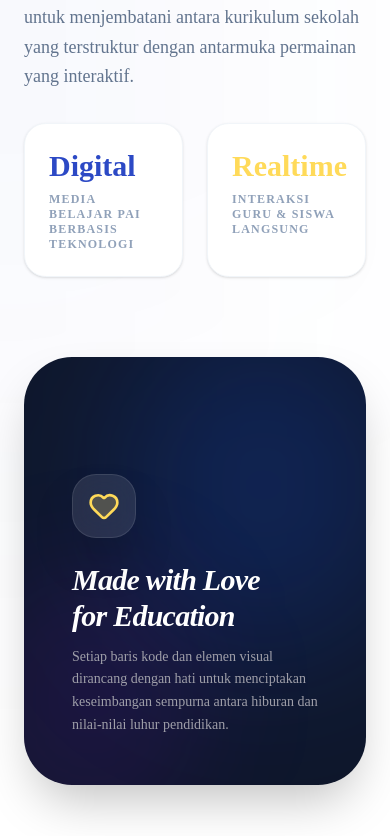
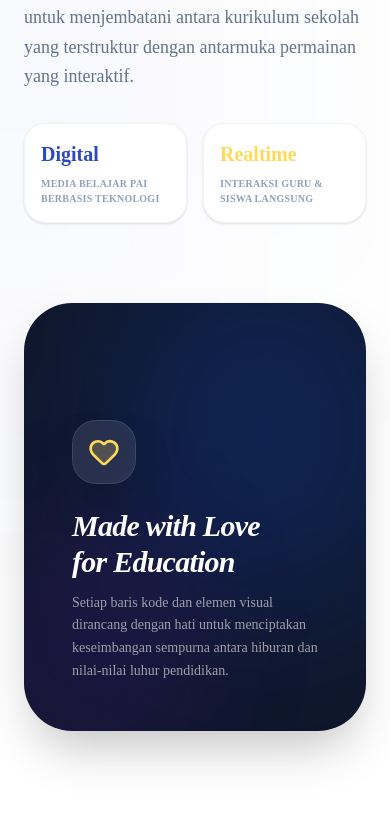
Before and after one commit to Araihan413/EduBoard, a Next.js app in the folder apps/web/: page /about in a window 390 px wide. Shown: the part 844-1680 px from the top of the page. Built offline with nearby package versions, Linux system fonts and the light colour scheme; no server answers.

Commit message:
fix(web): make about page value cards fully responsive on mobile
- Adjusted grid gaps and card padding to adapt seamlessly on narrow screens

- Set font sizes and letter spacing to be responsive to prevent card bounds overflow

- Added break-words and min-w-0 classes to guarantee clean word wrapping

```diff
--- a/apps/web/app/about/page.tsx
+++ b/apps/web/app/about/page.tsx
@@ -44,14 +44,14 @@ export default function AboutPage() {
               <p className="text-slate-500 text-lg leading-relaxed font-medium">
                  Kami percaya bahwa pembelajaran yang efektif berawal dari rasa ingin tahu dan kesenangan. EduBoard PAI dikembangkan untuk menjembatani antara kurikulum sekolah yang terstruktur dengan antarmuka permainan yang interaktif.
               </p>
-              <div className="grid grid-cols-2 gap-6">
-                 <div className="p-6 rounded-2xl bg-white border border-slate-100 shadow-sm">
-                    <div className="text-[#2c49c5] font-black text-3xl mb-2">Digital</div>
-                    <p className="text-xs text-slate-400 font-bold uppercase tracking-widest leading-tight">Media belajar PAI berbasis teknologi</p>
+              <div className="grid grid-cols-2 gap-4 sm:gap-6">
+                 <div className="p-4 sm:p-6 rounded-2xl bg-white border border-slate-100 shadow-sm min-w-0 break-words">
+                    <div className="text-[#2c49c5] font-black text-xl sm:text-2xl md:text-3xl mb-2 break-words">Digital</div>
+                    <p className="text-[10px] sm:text-xs text-slate-400 font-bold uppercase tracking-wide sm:tracking-widest leading-normal sm:leading-tight break-words">Media belajar PAI berbasis teknologi</p>
                  </div>
-                 <div className="p-6 rounded-2xl bg-white border border-slate-100 shadow-sm">
-                    <div className="text-[#ffda59] font-black text-3xl mb-2">Realtime</div>
-                    <p className="text-xs text-slate-400 font-bold uppercase tracking-widest leading-tight">Interaksi guru & siswa langsung</p>
+                 <div className="p-4 sm:p-6 rounded-2xl bg-white border border-slate-100 shadow-sm min-w-0 break-words">
+                    <div className="text-[#ffda59] font-black text-xl sm:text-2xl md:text-3xl mb-2 break-words">Realtime</div>
+                    <p className="text-[10px] sm:text-xs text-slate-400 font-bold uppercase tracking-wide sm:tracking-widest leading-normal sm:leading-tight break-words">Interaksi guru & siswa langsung</p>
                  </div>
               </div>
            </div>
@@ -128,7 +128,7 @@ export default function AboutPage() {
 
 function ValueCard({ icon, title, desc }: { icon: React.ReactNode, title: string, desc: string }) {
   return (
-    <div className="p-8 bg-white border border-slate-50 rounded-3xl shadow-sm hover:shadow-xl transition-all group">
+    <div className="p-8 bg-white border border-slate-50 rounded-3xl shadow-sm hover:shadow-xl transition-all group flex flex-col items-center justify-center">
        <div className="w-12 h-12 bg-slate-50 rounded-2xl flex items-center justify-center mb-6 group-hover:bg-[#2c49c5] group-hover:text-white transition-all">
           {icon}
        </div>
```
